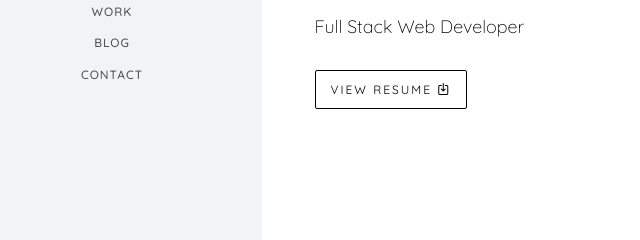
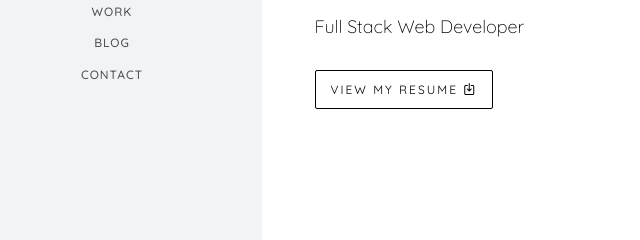
Before and after one commit to sakinfens/portfolio-site, a plain HTML site: page index.html in a window 1280 px wide. Shown: the part 464-704 px from the top of the page, 93-733 px from the left. Drawn offline with nearby package versions, Linux system fonts and the light colour scheme; files whose address does not match are found by name; a web font is replaced by a local one.

Commit message:
right link

```diff
--- a/index.html
+++ b/index.html
@@ -92,7 +92,7 @@
 					   					<div class="desc">
 						   					<h1>Hi! <br>I'm Steve Akinfenwa</h1>
 						   					<h2>Full Stack Web Developer</h2>
-												<p><a href="https://docs.google.com/document/d/1NwC5YcKnkTQZyM9mHR3GaIt4jXeqB1BAlsE0yE7ihBE/edit?usp=sharing"class="btn btn-primary btn-learn">View Resume <i class="icon-download4"></i></a></p>
+												<p><a href="https://docs.google.com/document/d/1NwC5YcKnkTQZyM9mHR3GaIt4jXeqB1BAlsE0yE7ihBE/edit?usp=sharing"class="btn btn-primary btn-learn">View My Resume <i class="icon-download4"></i></a></p>
 											</div>
 					   				</div>
 					   			</div>
```
